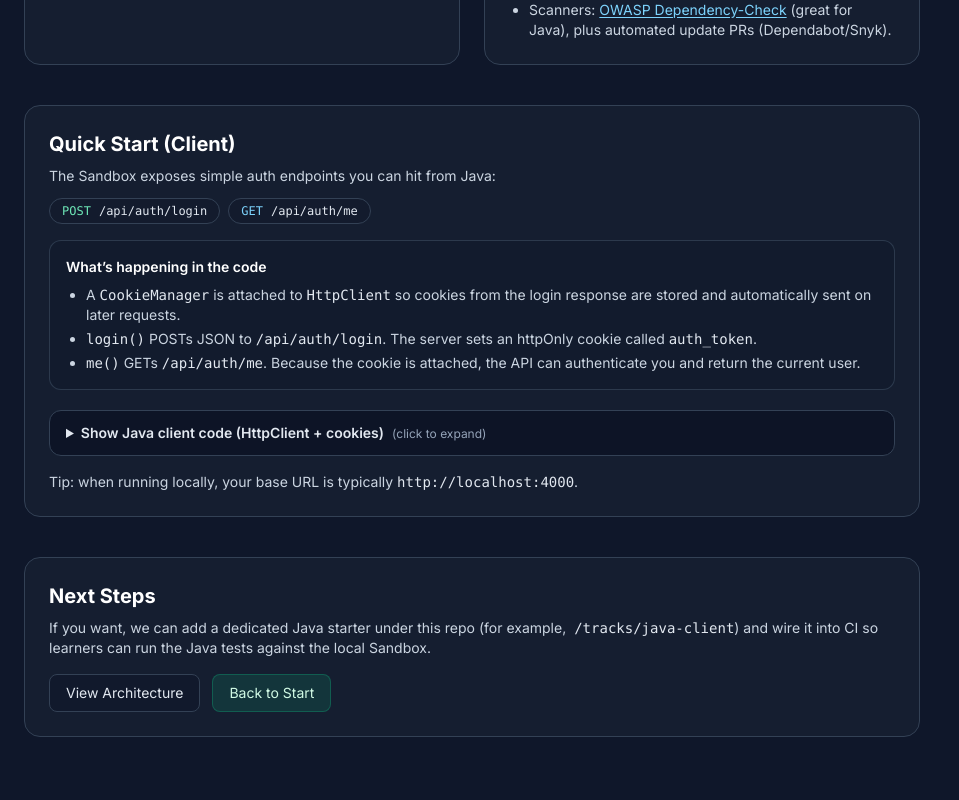
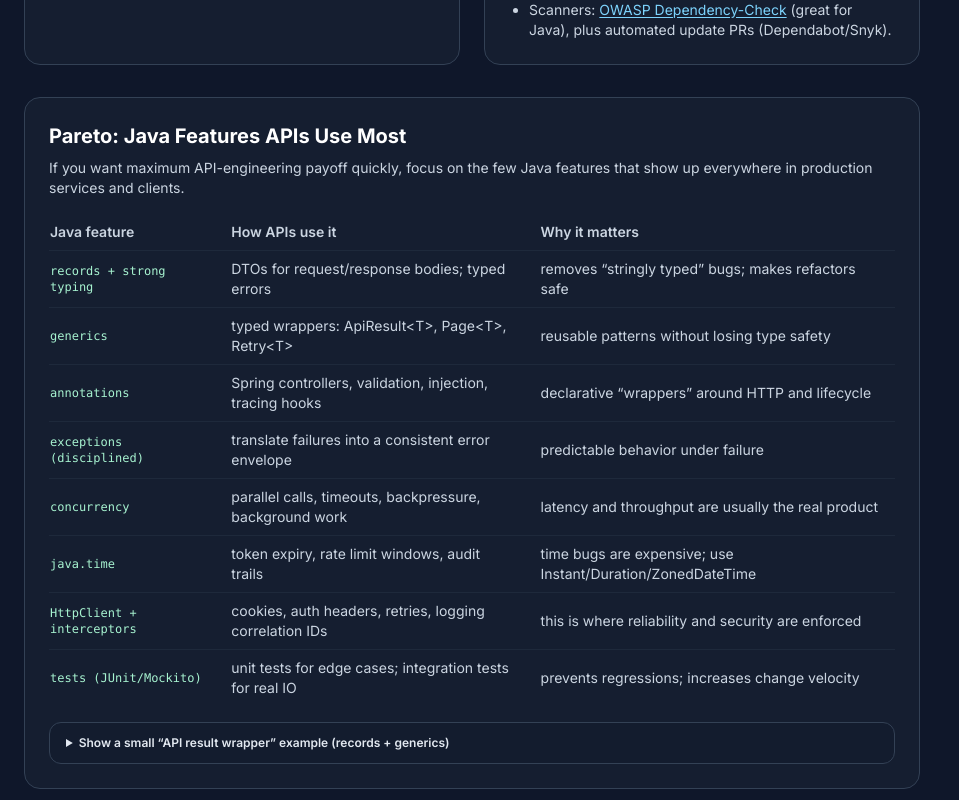
Before and after one commit to devcamos/apisandbox, a Next.js app: page /docs/java in a window 1280 px wide. Shown: the part 2200-3000 px from the top of the page, without its empty margins (0-959 px from the left). Built offline with nearby package versions, Linux system fonts and the light colour scheme.

Commit message:
docs(java): add pareto Java features for APIs

```diff
--- a/app/docs/java/page.tsx
+++ b/app/docs/java/page.tsx
@@ -337,6 +337,87 @@ export default function JavaTrackPage() {
             </div>
           </div>
 
+          <div className="mt-8 rounded-2xl border border-slate-700 bg-slate-800/40 p-6">
+            <h2 className="text-xl font-bold text-white">Pareto: Java Features APIs Use Most</h2>
+            <p className="mt-2 text-sm text-slate-300">
+              If you want maximum API-engineering payoff quickly, focus on the few Java features that
+              show up everywhere in production services and clients.
+            </p>
+
+            <div className="mt-4 overflow-x-auto">
+              <table className="min-w-full text-sm">
+                <thead>
+                  <tr className="text-left text-slate-300">
+                    <th className="py-2 pr-6 font-semibold">Java feature</th>
+                    <th className="py-2 pr-6 font-semibold">How APIs use it</th>
+                    <th className="py-2 pr-2 font-semibold">Why it matters</th>
+                  </tr>
+                </thead>
+                <tbody className="text-slate-300">
+                  <tr className="border-t border-slate-800">
+                    <td className="py-2 pr-6 font-mono text-xs text-emerald-200">records + strong typing</td>
+                    <td className="py-2 pr-6">DTOs for request/response bodies; typed errors</td>
+                    <td className="py-2 pr-2">removes “stringly typed” bugs; makes refactors safe</td>
+                  </tr>
+                  <tr className="border-t border-slate-800">
+                    <td className="py-2 pr-6 font-mono text-xs text-emerald-200">generics</td>
+                    <td className="py-2 pr-6">typed wrappers: ApiResult&lt;T&gt;, Page&lt;T&gt;, Retry&lt;T&gt;</td>
+                    <td className="py-2 pr-2">reusable patterns without losing type safety</td>
+                  </tr>
+                  <tr className="border-t border-slate-800">
+                    <td className="py-2 pr-6 font-mono text-xs text-emerald-200">annotations</td>
+                    <td className="py-2 pr-6">Spring controllers, validation, injection, tracing hooks</td>
+                    <td className="py-2 pr-2">declarative “wrappers” around HTTP and lifecycle</td>
+                  </tr>
+                  <tr className="border-t border-slate-800">
+                    <td className="py-2 pr-6 font-mono text-xs text-emerald-200">exceptions (disciplined)</td>
+                    <td className="py-2 pr-6">translate failures into a consistent error envelope</td>
+                    <td className="py-2 pr-2">predictable behavior under failure</td>
+                  </tr>
+                  <tr className="border-t border-slate-800">
+                    <td className="py-2 pr-6 font-mono text-xs text-emerald-200">concurrency</td>
+                    <td className="py-2 pr-6">parallel calls, timeouts, backpressure, background work</td>
+                    <td className="py-2 pr-2">latency and throughput are usually the real product</td>
+                  </tr>
+                  <tr className="border-t border-slate-800">
+                    <td className="py-2 pr-6 font-mono text-xs text-emerald-200">java.time</td>
+                    <td className="py-2 pr-6">token expiry, rate limit windows, audit trails</td>
+                    <td className="py-2 pr-2">time bugs are expensive; use Instant/Duration/ZonedDateTime</td>
+                  </tr>
+                  <tr className="border-t border-slate-800">
+                    <td className="py-2 pr-6 font-mono text-xs text-emerald-200">HttpClient + interceptors</td>
+                    <td className="py-2 pr-6">cookies, auth headers, retries, logging correlation IDs</td>
+                    <td className="py-2 pr-2">this is where reliability and security are enforced</td>
+                  </tr>
+                  <tr className="border-t border-slate-800">
+                    <td className="py-2 pr-6 font-mono text-xs text-emerald-200">tests (JUnit/Mockito)</td>
+                    <td className="py-2 pr-6">unit tests for edge cases; integration tests for real IO</td>
+                    <td className="py-2 pr-2">prevents regressions; increases change velocity</td>
+                  </tr>
+                </tbody>
+              </table>
+            </div>
+
+            <details className="mt-4 rounded-xl border border-slate-700 bg-slate-900/30">
+              <summary className="cursor-pointer select-none px-4 py-3 text-xs font-semibold text-slate-200 hover:text-white">
+                Show a small “API result wrapper” example (records + generics)
+              </summary>
+              <div className="px-4 pb-4">
+                <pre className="bg-slate-950/70 border border-slate-800 rounded-lg p-3 overflow-x-auto text-xs text-slate-200 font-mono leading-relaxed whitespace-pre">
+{`// A common API pattern: success-or-error without throwing everywhere.
+public sealed interface ApiResult<T> permits ApiResult.Ok, ApiResult.Err {
+  record Ok<T>(T value) implements ApiResult<T> {}
+  record Err<T>(int status, String message) implements ApiResult<T> {}
+}
+
+public record LoginRequest(String email, String password) {}
+public record MeResponse(String id, String email, String name) {}
+`}
+                </pre>
+              </div>
+            </details>
+          </div>
+
           <div className="mt-10 rounded-2xl border border-slate-700 bg-slate-800/40 p-6">
             <h2 className="text-xl font-bold text-white">Quick Start (Client)</h2>
             <p className="mt-2 text-sm text-slate-300">
```
